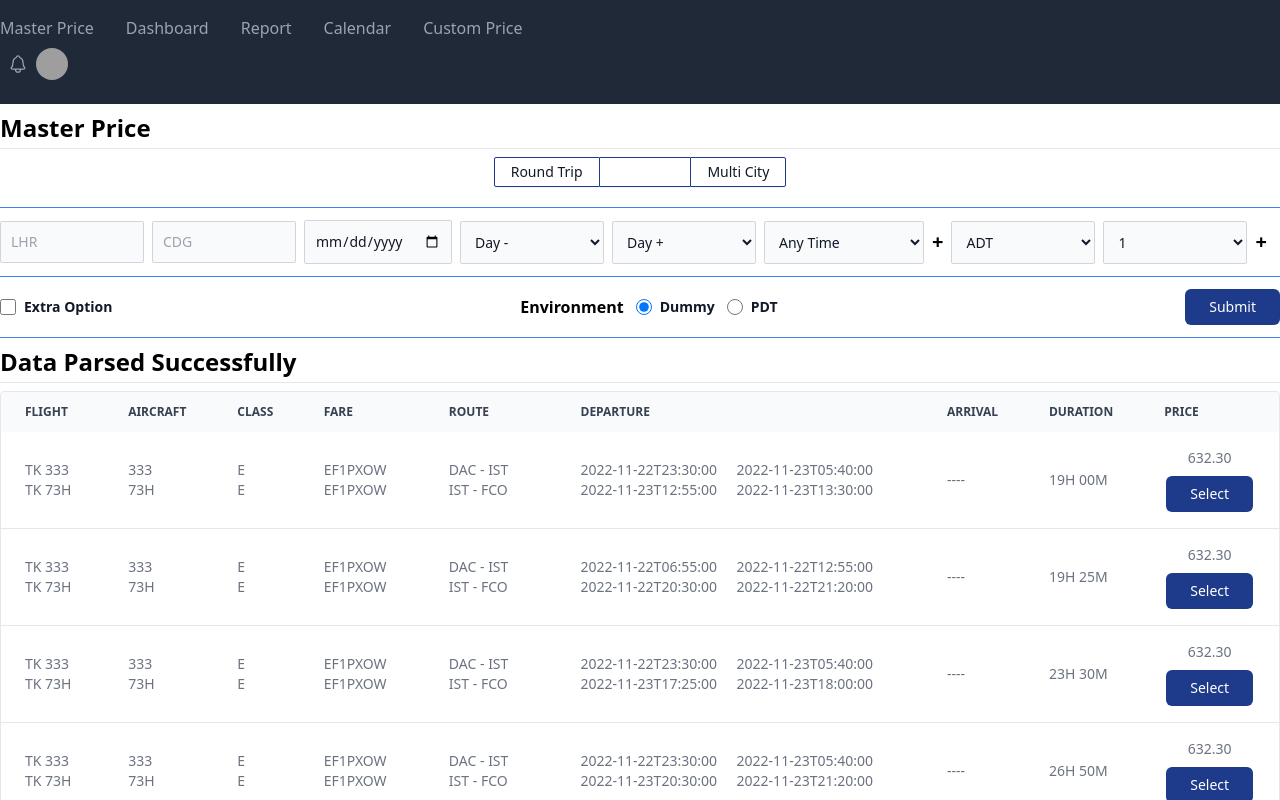
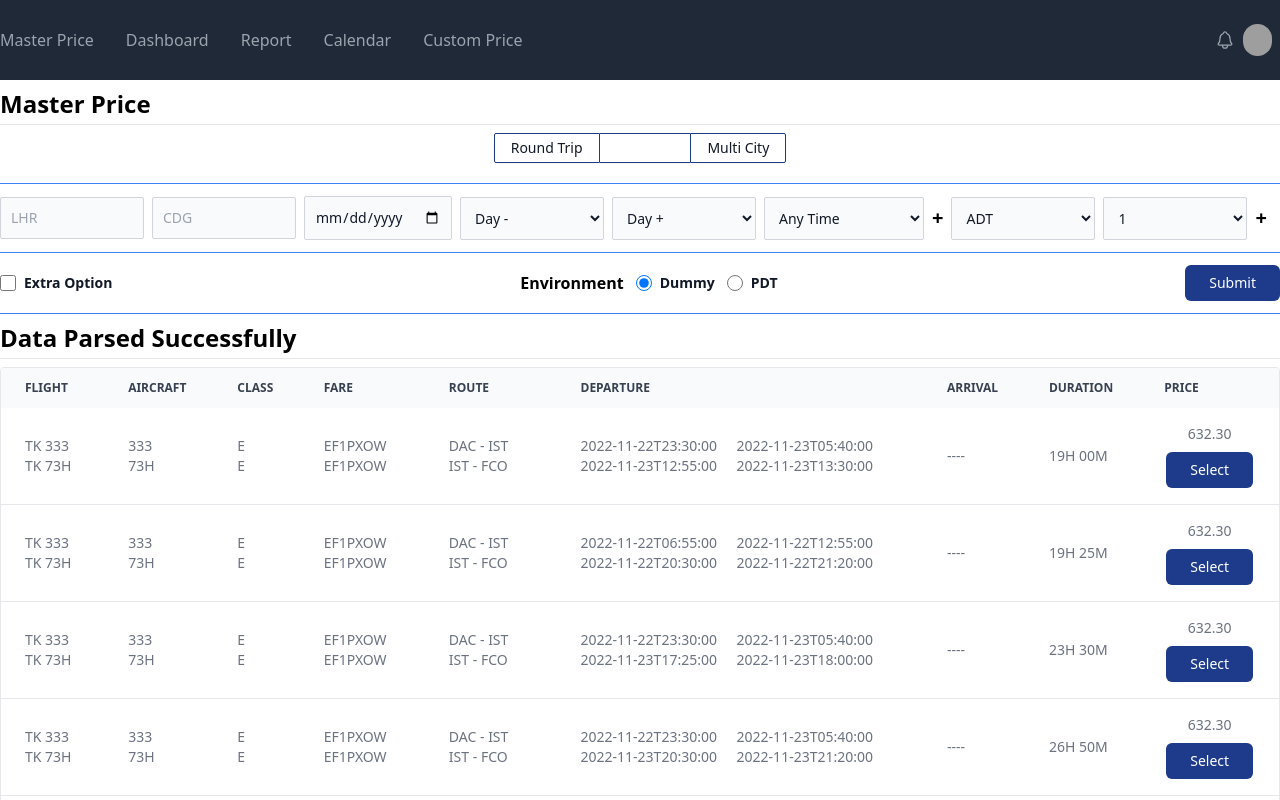
Before and after one commit to md-rasel-mahmud/travel-agency-task, a React (Vite) app: page / in a window 1280 px wide. Shown: the top 800 px of the page. Built offline with nearby package versions, Linux system fonts and the light colour scheme; grey boxes are pictures that could not be loaded.

Commit message:
Navbar: fixed responsive problem

```diff
--- a/src/components/Navbar.jsx
+++ b/src/components/Navbar.jsx
@@ -9,9 +9,14 @@ const Navbar = () => {
 
   return (
     <nav className="bg-gray-800 border-gray-700 sticky top-0 z-50">
-      <div className="max-w-screen-xl flex flex-wrap items-center justify-between mx-auto py-4">
+      <div
+        className={`max-w-screen-xl flex  items-center justify-between mx-auto py-4 ${
+          isToggleMenu ? "" : "flex-wrap"
+        }`}
+      >
         <div
           className={`${
+            // TOGGLE MENU ON MOBILE VIEW
             isToggleMenu ? "hidden" : ""
           } w-full md:block md:w-auto" id="navbar-solid-bg`}
         >
@@ -44,6 +49,7 @@ const Navbar = () => {
         </div>
         <button
           type="button"
+          // MOBILE VIEW TOGGLE BUTTON FOR MENU
           onClick={() => setIsToggleMenu(!isToggleMenu)}
           className="inline-flex items-center p-2 w-10 h-10 justify-center text-sm rounded-lg md:hidden  focus:outline-none focus:ring-2 text-gray-400 hover:bg-gray-700 focus:ring-gray-600"
         >
```
